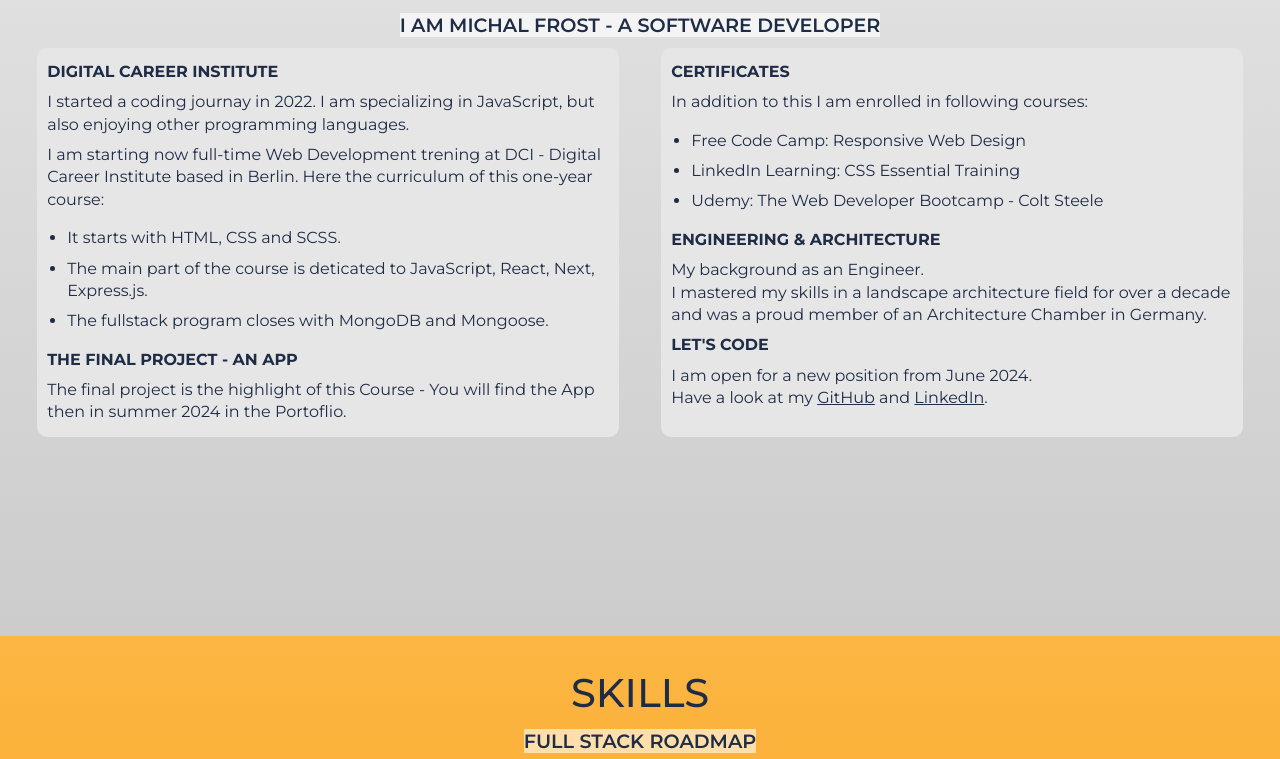
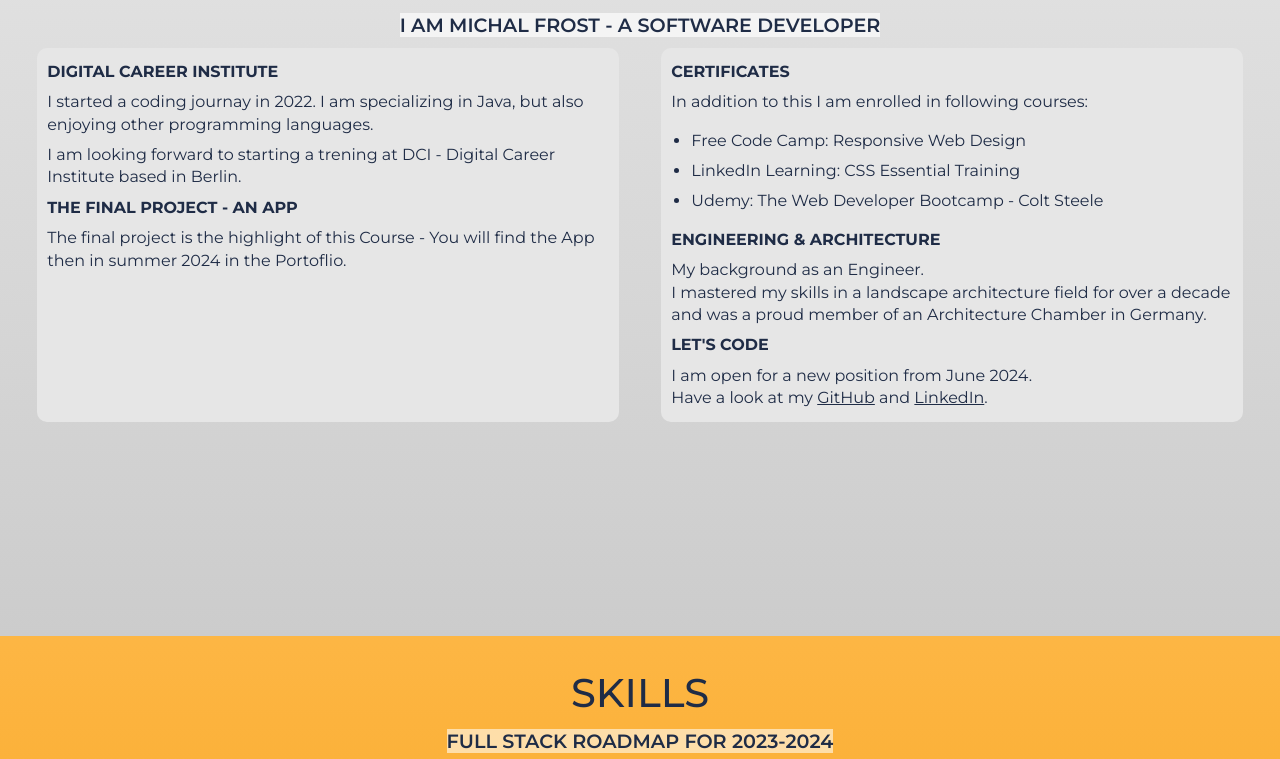
Before and after one commit to micfrost/MicFrost, a plain HTML site: page index.html in a window 1280 px wide. Shown: the part 1101-1860 px from the top of the page. Drawn offline with nearby package versions, Linux system fonts and the light colour scheme.

Commit message:
Update index.html

```diff
--- a/index.html
+++ b/index.html
@@ -76,23 +76,11 @@
                 <h5>Digital Career Institute</h5>
                 <p>
                   I started a coding journay in 2022. I am specializing in
-                  JavaScript, but also enjoying other programming languages.
+                  Java, but also enjoying other programming languages.
                 </p>
                 <p>
-                  I am starting now <abbr title=""></abbr> full-time Web
-                  Development trening at DCI - Digital Career Institute based in
-                  Berlin. Here the curriculum of this one-year course:
-                </p>
-                <ul>
-                  <li>It starts with HTML, CSS and SCSS.</li>
-                  <li>
-                    The main part of the course is deticated to JavaScript,
-                    React, Next, Express.js.
-                  </li>
-                  <li>
-                    The fullstack program closes with MongoDB and Mongoose.
-                  </li>
-                </ul>
+                  I am looking forward to starting  <abbr title=""></abbr> a trening at DCI - Digital Career Institute based in
+                  Berlin.
                 <h5>The Final Project - an App</h5>
                 <p>
                   The final project is the highlight of this Course - You will
@@ -146,7 +134,7 @@
       <div class="wrapper">
         <h2>SKILLS</h2>
 
-        <h4><span class="gold"> Full Stack Roadmap </span></h4>
+        <h4><span class="gold"> Full Stack Roadmap for 2023-2024 </span></h4>
 
         <div data-aos="fade-up" data-aos-duration="1000">
           <div class="row-with-columns">
```
